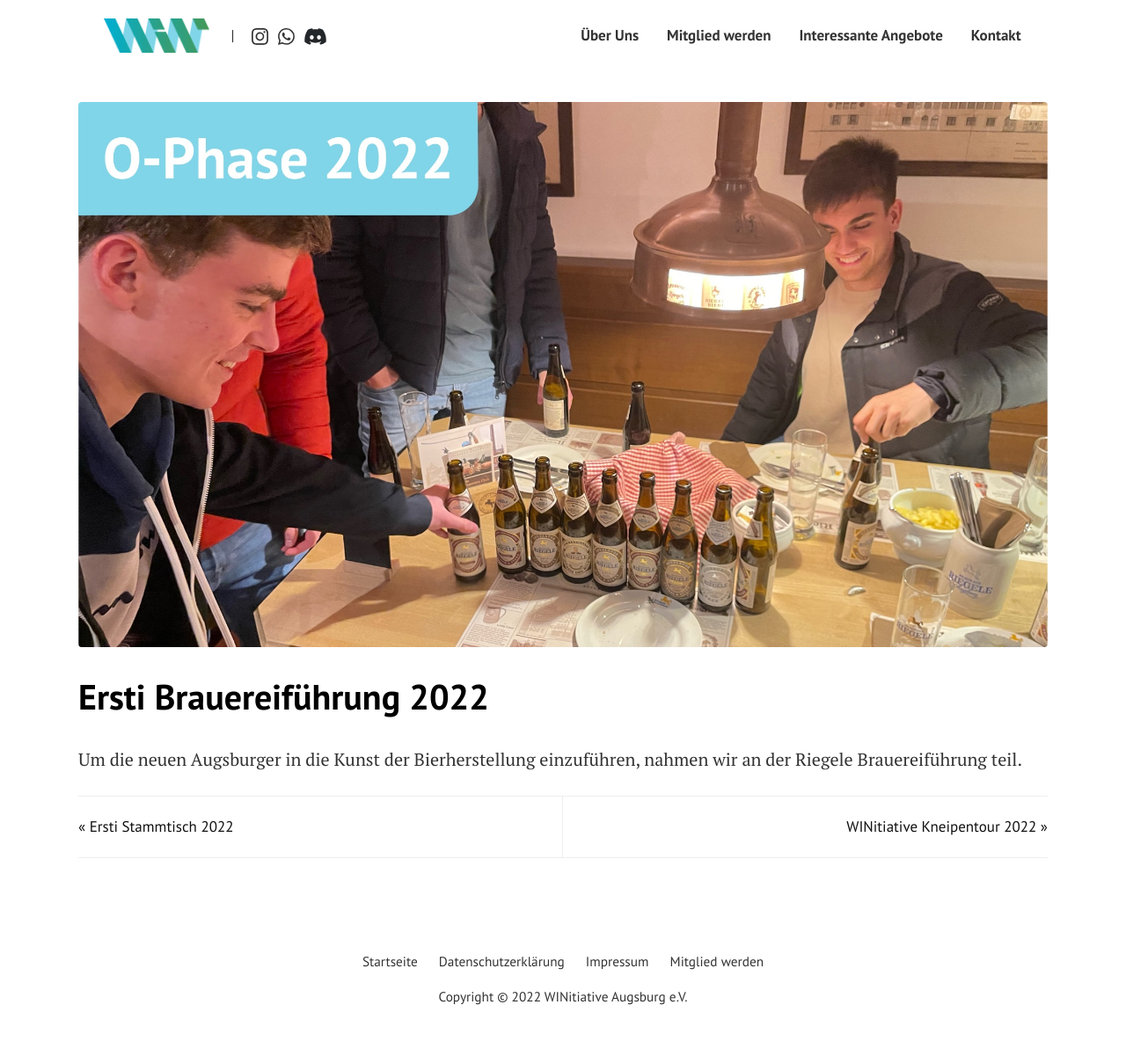
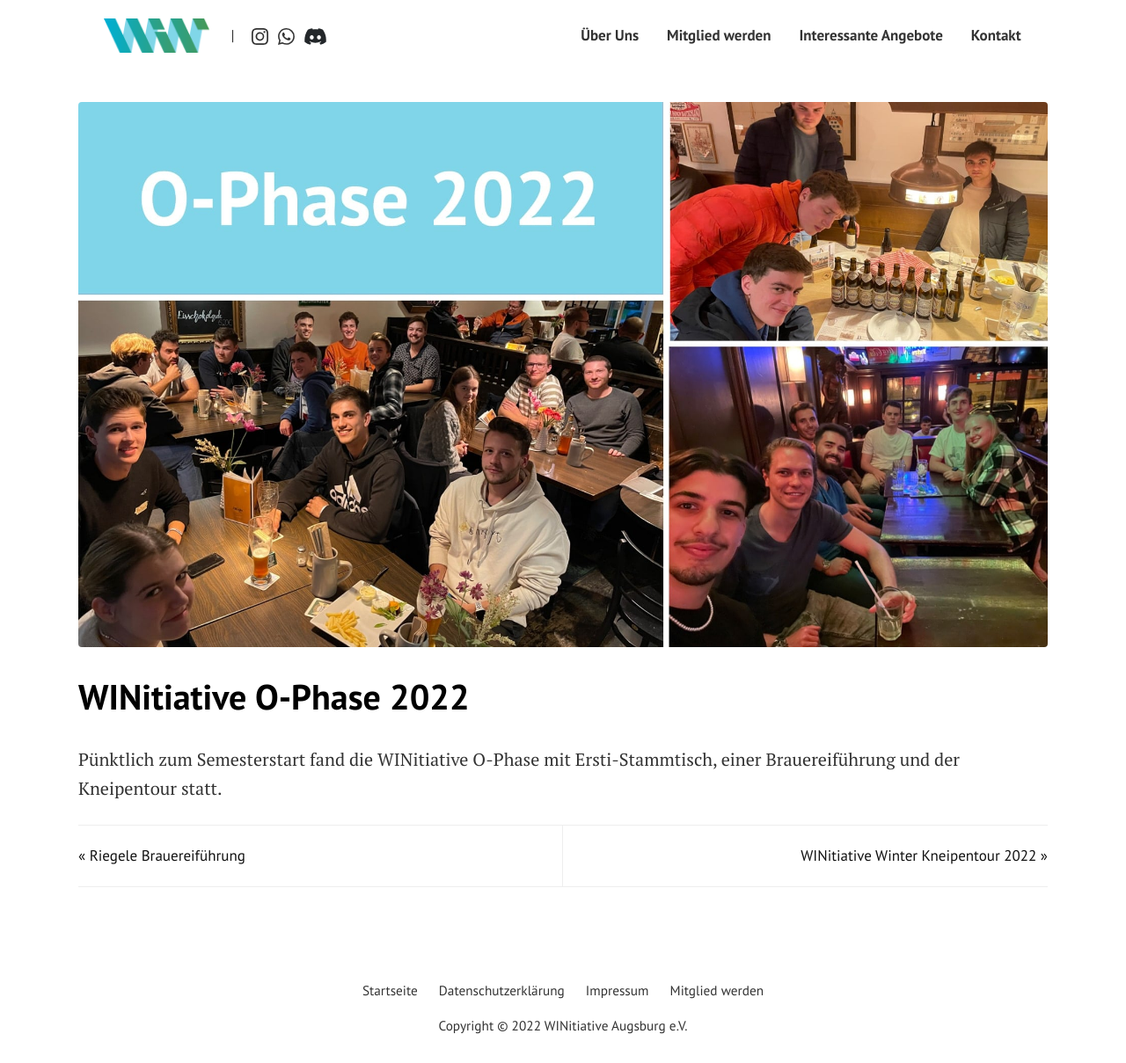
Before and after one commit to WINitiative-Augsburg-eV/webseite, a Jekyll site: the page built from _posts/2022-10-17-O-Phase.md, in a window 1280 px wide and 1209 px high. Shown: the whole window at 88% size. Built offline with Jekyll 4.4.1, drawn with Linux system fonts in a browser that asks for light colours.

Commit message:
Stammtisch

```diff
--- a/_posts/2022-10-11-O-Phase.md
+++ /dev/null
@@ -1,7 +0,0 @@
----
-layout: post
-title: "Ersti Brauereiführung 2022"
-categories: [ Events, Uni ]
-image: assets/images/Brauereifuehrung.jpg
----
-Um die neuen Augsburger in die Kunst der Bierherstellung einzuführen, nahmen wir an der Riegele Brauereiführung teil.
--- /dev/null
+++ b/_posts/2022-10-17-O-Phase.md
@@ -0,0 +1,7 @@
+---
+layout: post
+title: "WINitiative O-Phase 2022"
+categories: [ Events, Uni ]
+image: assets/images/O-Phase-2022.jpg
+---
+Pünktlich zum Semesterstart fand die WINitiative O-Phase mit Ersti-Stammtisch, einer Brauereiführung und der Kneipentour statt.
--- a/pages/stammtisch-anmeldung.html
+++ b/pages/stammtisch-anmeldung.html
@@ -10,7 +10,7 @@ comments: false
     <input type="hidden" name="_captcha" value="false">
 <p class="lead mb-4">Im Anschluss an unsere Fachschaftssitungen treffen wir uns zum Stammtisch im Unikum. Wenn du die WINitiative oder auch andere Wirtschaftsinformatiker kennenlernen willst, bist du herzlich eingeladen.</p>
 <p class="mb-4"></p>
-<center><p class="mb-4" style="color: red">Deadline: 16.01</p></center>
+<center><p class="mb-4" style="color: red">Deadline: 06.03</p></center>
 <br>
 <div class="form-row">
 <div class="form-group col-md-6">
```
Also changed, not shown: other parts of pages/stammtisch-anmeldung.html (+1 -1 lines), _posts/2018-01-12-Bierpong.md (added, +8 -0 lines), _posts/2018-01-12-tree-of-codes.md (deleted, +0 -9 lines), _posts/2022-05-26-Riegele.md (+0 -1 lines), _posts/2022-10-10-O-Phas.md (deleted, +0 -7 lines), _posts/2022-10-17-Kneipentour.md (deleted, +0 -7 lines), assets/images/O-Phase-2022.jpg (added), 3 other files.
